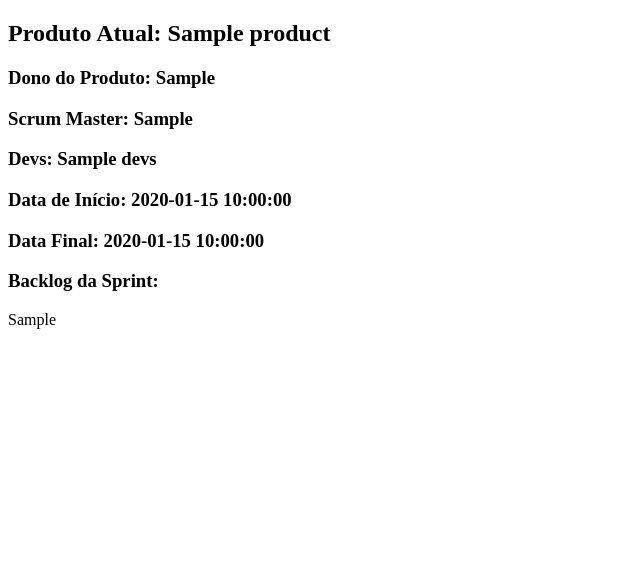
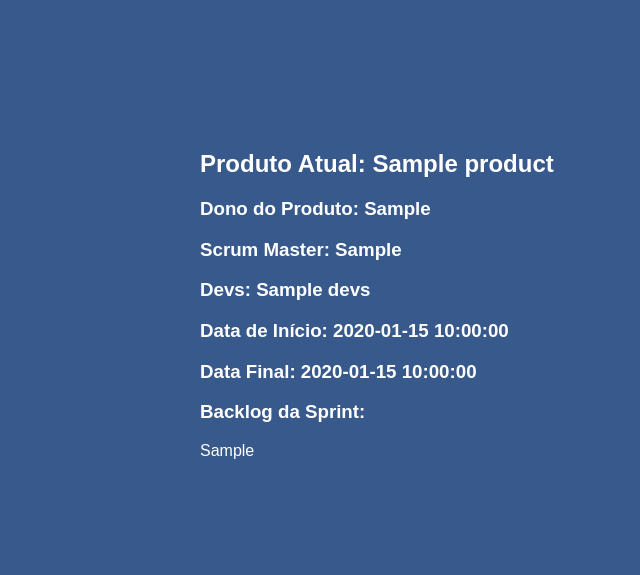
Before and after one commit to Gabrielcouto1/TrabalhoESOF, a Flask app: template server/static/templates/view_product.html in a window 1280 px wide. Shown: the top 575 px of the page, without its empty margins (0-640 px from the left). Run offline with Flask 3, Linux system fonts and the light colour scheme; the template is opened without the code that fills it: most values are stand-ins (such as "Sample title", 1, 10 or a date in 2020).

Commit message:
style: added styles to view_products.html

```diff
--- a/server/static/templates/view_product.html
+++ b/server/static/templates/view_product.html
@@ -4,8 +4,10 @@
     <meta charset="UTF-8">
     <meta name="viewport" content="width=device-width, initial-scale=1.0">
     <title>View Product</title>
+    <link rel= "stylesheet" type= "text/css" href= "{{ url_for('static',filename='styles/scrum.css') }}">
 </head>
 <body>
+    <div class="conteudo">
         <h2 class="Titulo_produto">Produto Atual: {{ product.productName }}</h2>
         <h3>Dono do Produto: {{ product.productOwner }}</h3>
         <h3>Scrum Master: {{ product.scrumMaster }}</h3>
@@ -14,5 +16,6 @@
         <h3>Data Final: {{ product.endDate }}</h3>
         <h3>Backlog da Sprint:</h3>
         <p>{{ product.sprintBacklog }}</p>
+    </div>
 </body>
 </html>
```
Lines whose indentation alone changed are shown as unchanged.
